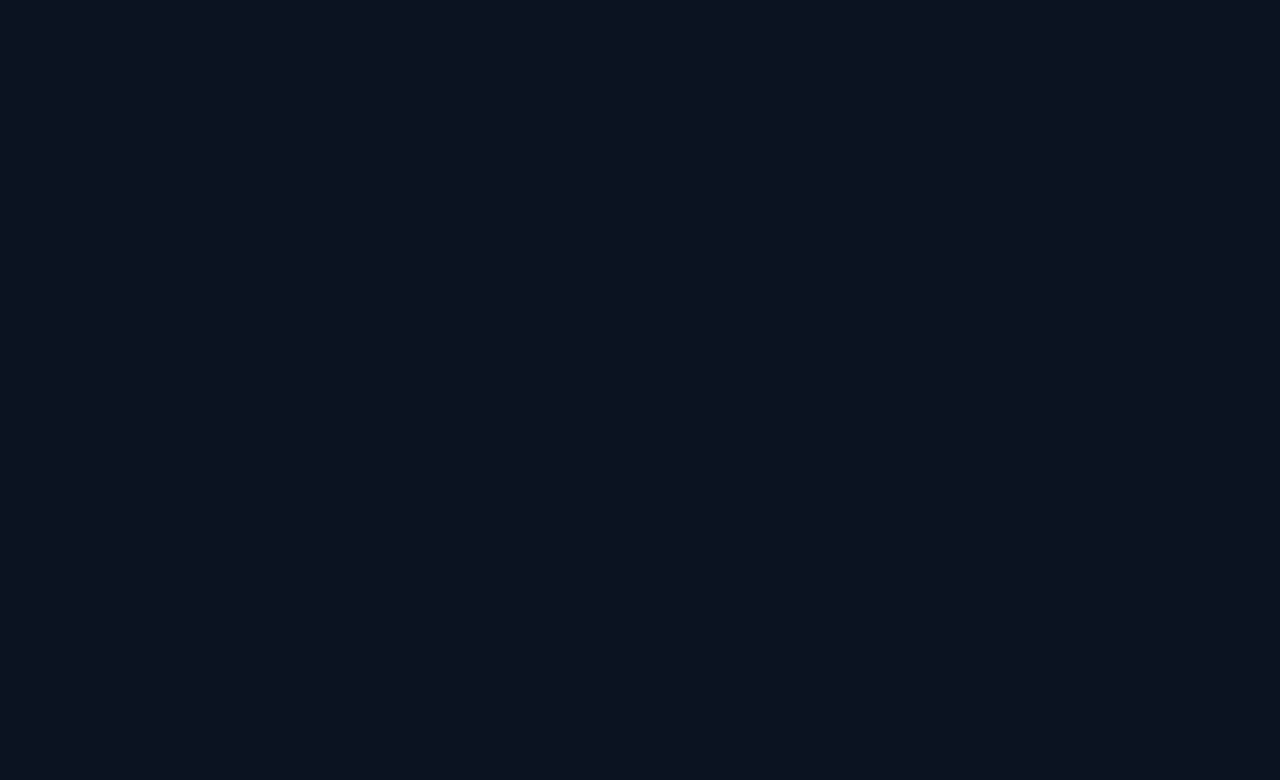
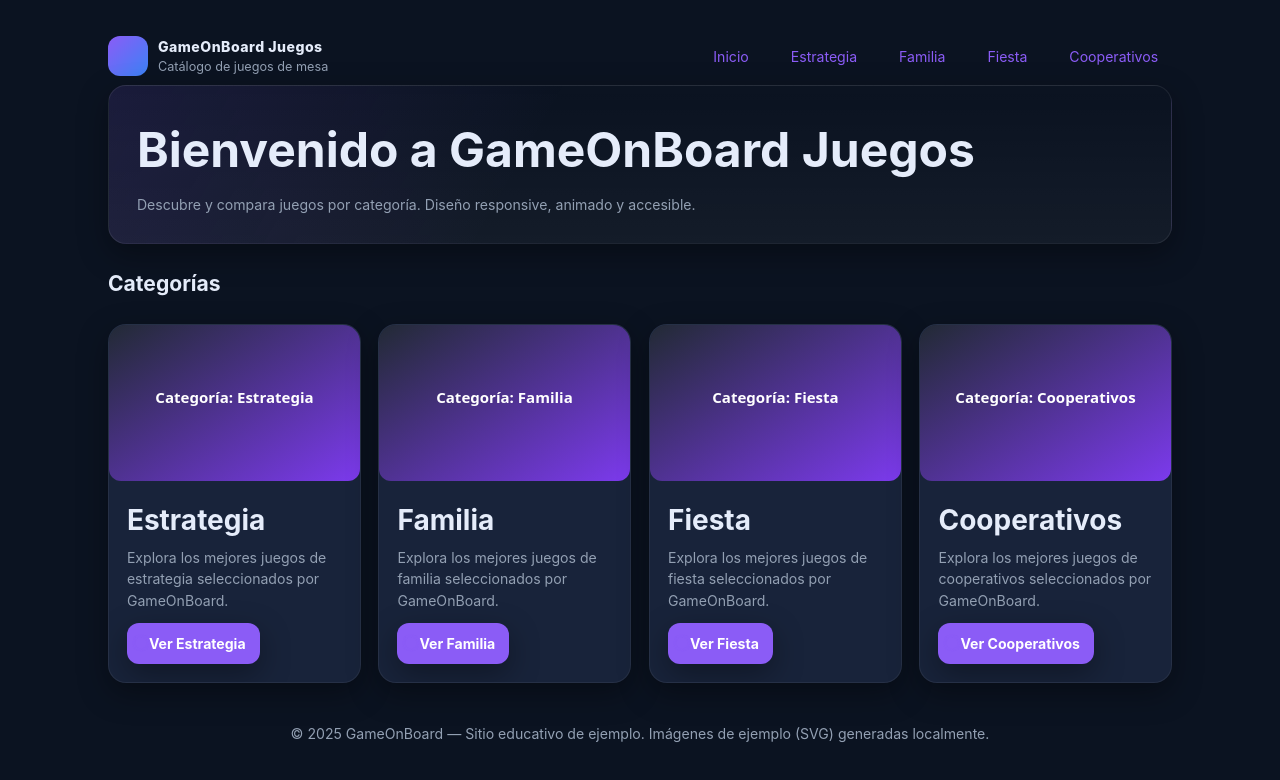
Before and after one commit to jagoldemberg-dotcom/gameonboard, a plain HTML site: page index.html in a window 1280 px wide. Drawn offline with Linux system fonts and the light colour scheme.

Commit message:
feat: correciones finales index

```diff
--- a/index.html
+++ b/index.html
@@ -6,4 +6,89 @@
   <title>GameOnBoard Juegos — Inicio</title>
   <link rel="stylesheet" href="css/style.css">
 </head>
+<body>
+  <div class="container">
+
+<header class="header">
+  <div class="brand" role="banner">
+    <div class="brand-logo" aria-hidden="true"></div>
+    <div>
+      <div class="brand-title">GameOnBoard Juegos</div>
+      <div style="color:var(--muted); font-size:.9em">Catálogo de juegos de mesa</div>
+    </div>
+  </div>
+
+  <nav class="nav" aria-label="Secciones">
+    <a href="index.html">Inicio</a>
+    <a href="categoria-estrategia.html">Estrategia</a>
+    <a href="categoria-familia.html">Familia</a>
+    <a href="categoria-fiesta.html">Fiesta</a>
+    <a href="categoria-cooperativos.html">Cooperativos</a>
+  </nav>
+
+</header>
+
+
+<section class="hero" aria-labelledby="t1">
+  <h1 id="t1">Bienvenido a GameOnBoard Juegos</h1>
+  <p>Descubre y compara juegos por categoría. Diseño responsive, animado y accesible.</p>
+</section>
+<section aria-labelledby="t2">
+  <h2 id="t2" style="margin-top:24px">Categorías</h2>
+  <div class="grid">
+
+    <article class="card" role="article">
+      <img src="assets/categories/estrategia.svg" alt="Imagen representativa de la categoría Estrategia">
+      <div class="card-body">
+        <h3>Estrategia</h3>
+        <p>Explora los mejores juegos de estrategia seleccionados por GameOnBoard.</p>
+        <div class="actions">
+          <a class="btn" href="categoria-estrategia.html"><span class="ring"></span>Ver Estrategia</a>
+        </div>
+      </div>
+    </article>
+
+    <article class="card" role="article">
+      <img src="assets/categories/familia.svg" alt="Imagen representativa de la categoría Familia">
+      <div class="card-body">
+        <h3>Familia</h3>
+        <p>Explora los mejores juegos de familia seleccionados por GameOnBoard.</p>
+        <div class="actions">
+          <a class="btn" href="categoria-familia.html"><span class="ring"></span>Ver Familia</a>
+        </div>
+      </div>
+    </article>
+
+    <article class="card" role="article">
+      <img src="assets/categories/fiesta.svg" alt="Imagen representativa de la categoría Fiesta">
+      <div class="card-body">
+        <h3>Fiesta</h3>
+        <p>Explora los mejores juegos de fiesta seleccionados por GameOnBoard.</p>
+        <div class="actions">
+          <a class="btn" href="categoria-fiesta.html"><span class="ring"></span>Ver Fiesta</a>
+        </div>
+      </div>
+    </article>
+
+    <article class="card" role="article">
+      <img src="assets/categories/cooperativos.svg" alt="Imagen representativa de la categoría Cooperativos">
+      <div class="card-body">
+        <h3>Cooperativos</h3>
+        <p>Explora los mejores juegos de cooperativos seleccionados por GameOnBoard.</p>
+        <div class="actions">
+          <a class="btn" href="categoria-cooperativos.html"><span class="ring"></span>Ver Cooperativos</a>
+        </div>
+      </div>
+    </article>
+
+  </div>
+</section>
+
+
+<footer class="footer">
+  © 2025 GameOnBoard — Sitio educativo de ejemplo. Imágenes de ejemplo (SVG) generadas localmente.
+</footer>
+
+  </div>
+</body>
 </html>
```
